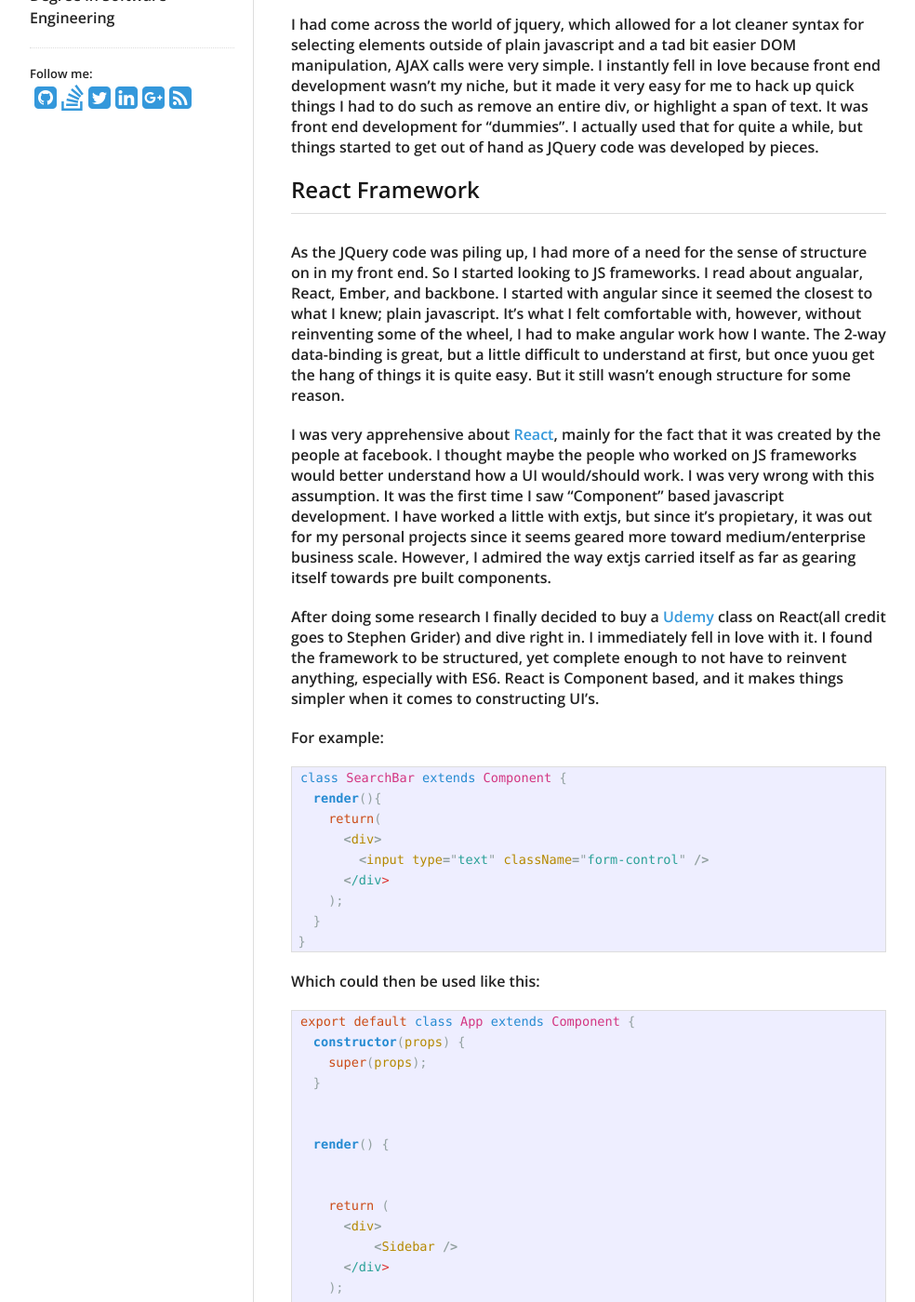
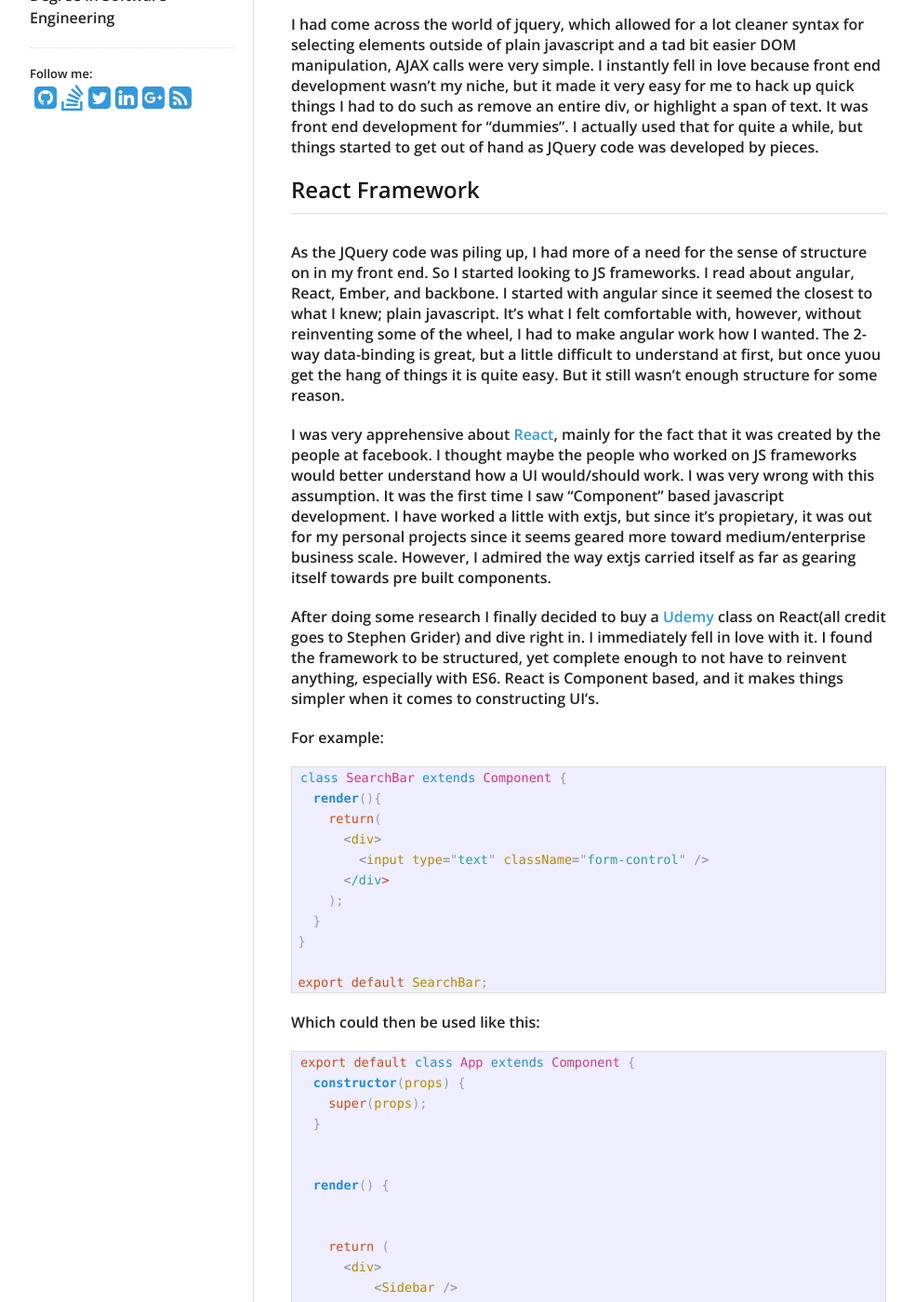
Before and after one commit to ryankazokas/ryankazokas.github.io, a Jekyll site: the page built from _posts/2016-10-08-The-Journey-Into-React-JS.markdown, in a window 1280 px wide and 1400 px high, scrolled down 458 px. Shown: the whole window at 93% size, without its empty margins (138-1122 px from the left). Built offline with Jekyll 4.4.1, drawn with Linux system fonts in a browser that asks for light colours; nearby versions of some CDN libraries.

Commit message:
Update React post

```diff
--- a/_posts/2016-10-08-The-Journey-Into-React-JS.markdown
+++ b/_posts/2016-10-08-The-Journey-Into-React-JS.markdown
@@ -26,9 +26,9 @@
 
 ## React Framework
 ---
-As the JQuery code was piling up, I had more of a need for the sense of structure on in my front end. So I started looking to JS frameworks. I read about angualar, React, Ember, and backbone.
+As the JQuery code was piling up, I had more of a need for the sense of structure on in my front end. So I started looking to JS frameworks. I read about angular, React, Ember, and backbone.
 I started with angular since it seemed the closest to what I knew; plain javascript. It's what I felt comfortable with, however, without reinventing some of the wheel,
-I had to make angular work how I wante. The 2-way data-binding is great, but a little difficult to understand at first, but once yuou get the hang of things it is quite easy.
+I had to make angular work how I wanted. The 2-way data-binding is great, but a little difficult to understand at first, but once yuou get the hang of things it is quite easy.
 But it still wasn't enough structure for some reason.
 
 I was very apprehensive about [React][react], mainly for the fact that it was created by the people at facebook. I thought maybe the people who worked on JS frameworks would
@@ -50,6 +50,8 @@
     );
   }
 }
+
+export default SearchBar;
 {% endhighlight %}
 
 Which could then be used like this:
```
